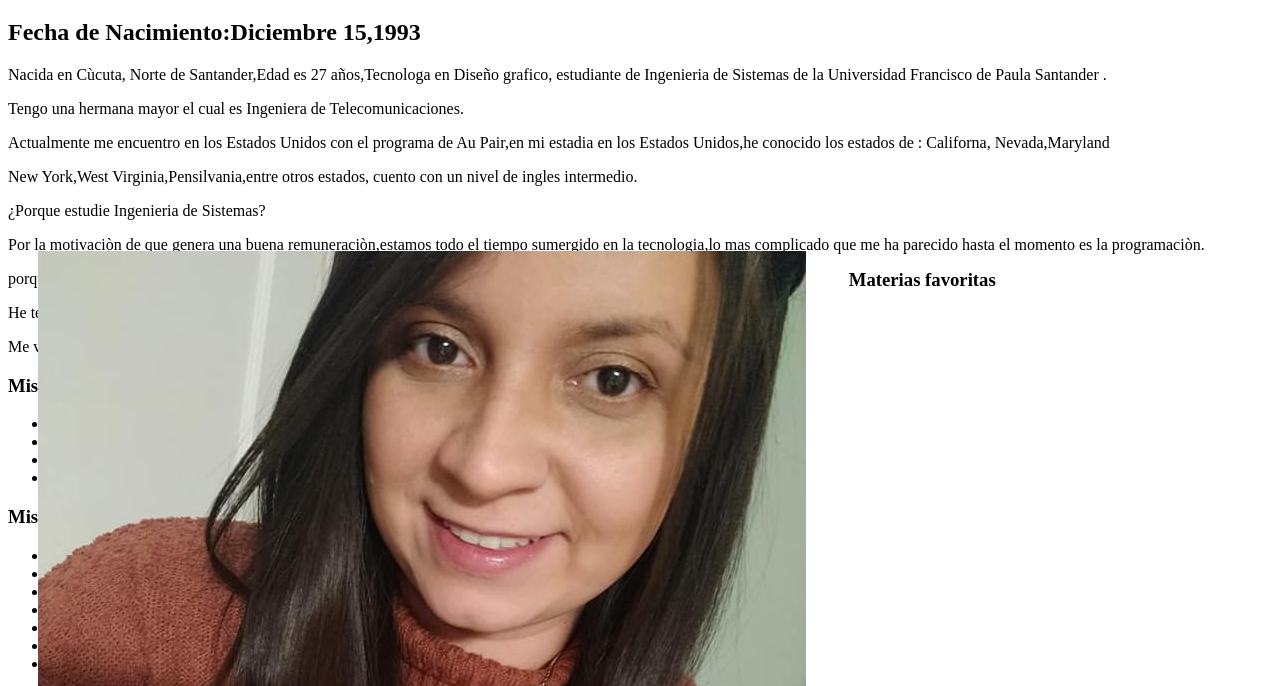
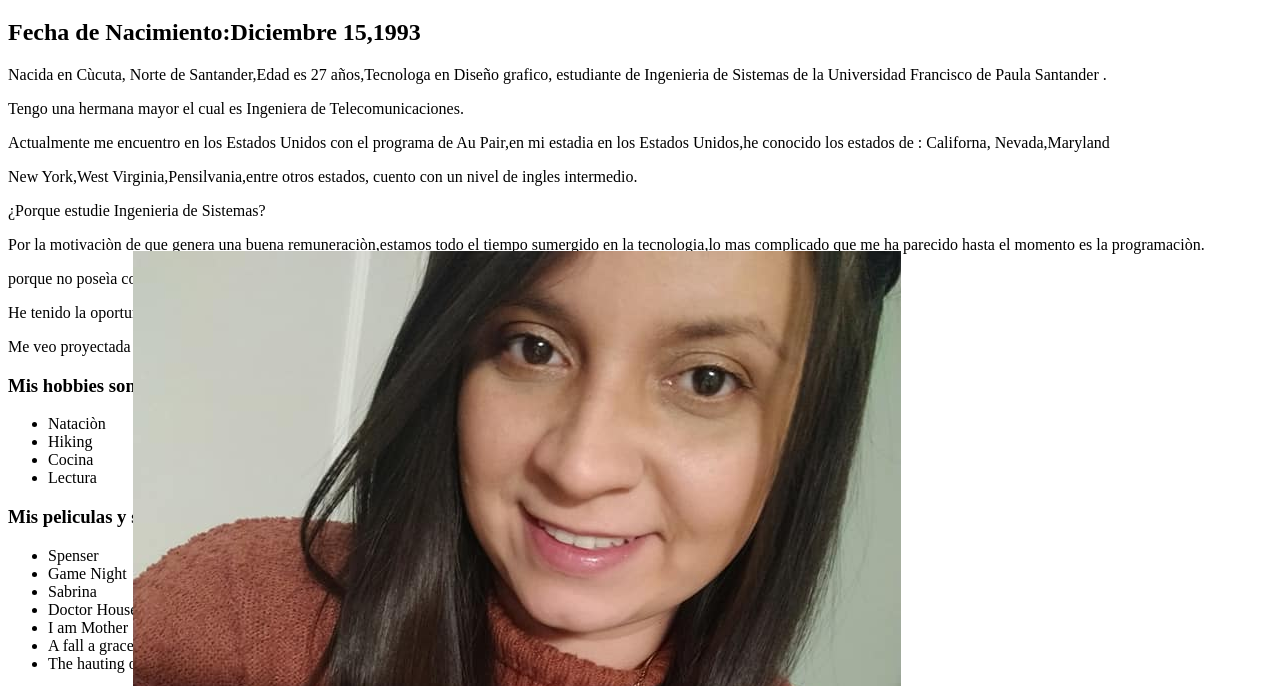
Before and after one commit to Angely15/web2021.1, a plain HTML site: page index.html in a window 1280 px wide. Shown: the part 61-747 px from the top of the page. Drawn offline with Linux system fonts and the light colour scheme.

Commit message:
tablacambios

```diff
--- a/index.html
+++ b/index.html
@@ -53,7 +53,7 @@
         <table>
 
             <thead>
-                <h3>Materias favoritas</h3>
+
                 <tr>
                     <th>Materia</th>
                     <th>Nota</th>
```
